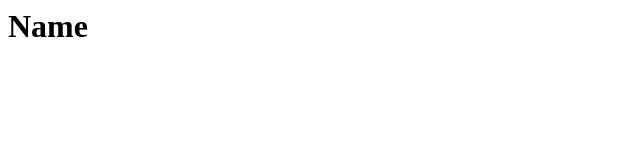
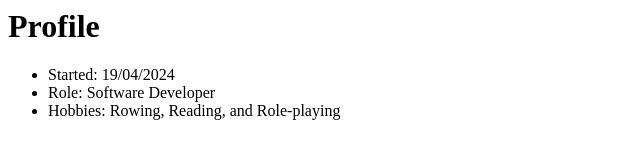
Before and after one commit to Orthopyroxene/Orthopyroxene.github.io, a plain HTML site: page index.html in a window 1280 px wide. Shown: the whole page, without its empty margins (0-640 px from the left). Drawn offline with Linux system fonts and the light colour scheme.

Commit message:
Updated my profile

```diff
--- a/index.html
+++ b/index.html
@@ -1 +1,6 @@
-<h1>Name</h1>
+<h1>Profile</h1>
+<ul>
+<li>Started: 19/04/2024</li>
+<li>Role: Software Developer</li>
+<li>Hobbies: Rowing, Reading, and Role-playing</li>
+</ul>
```
